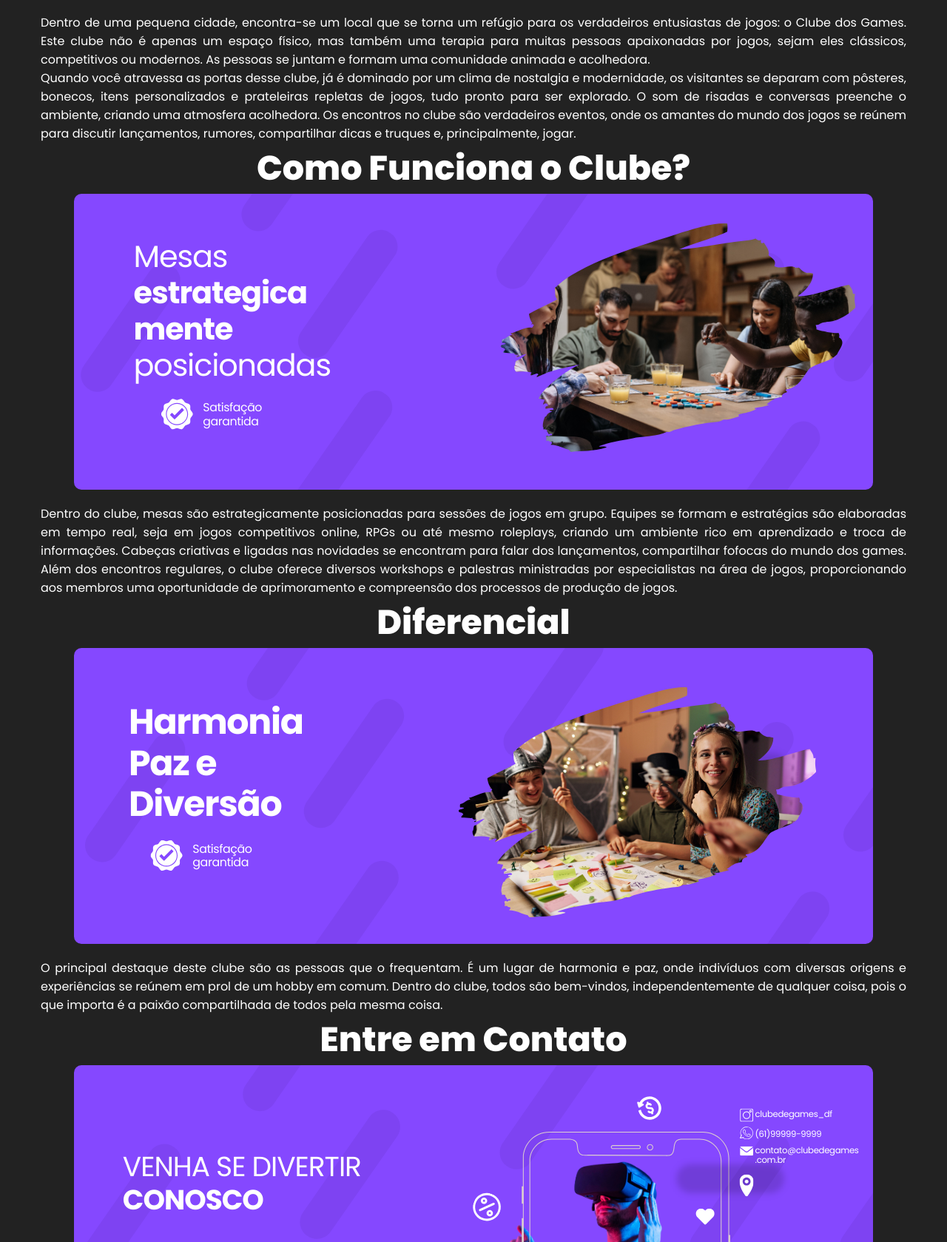
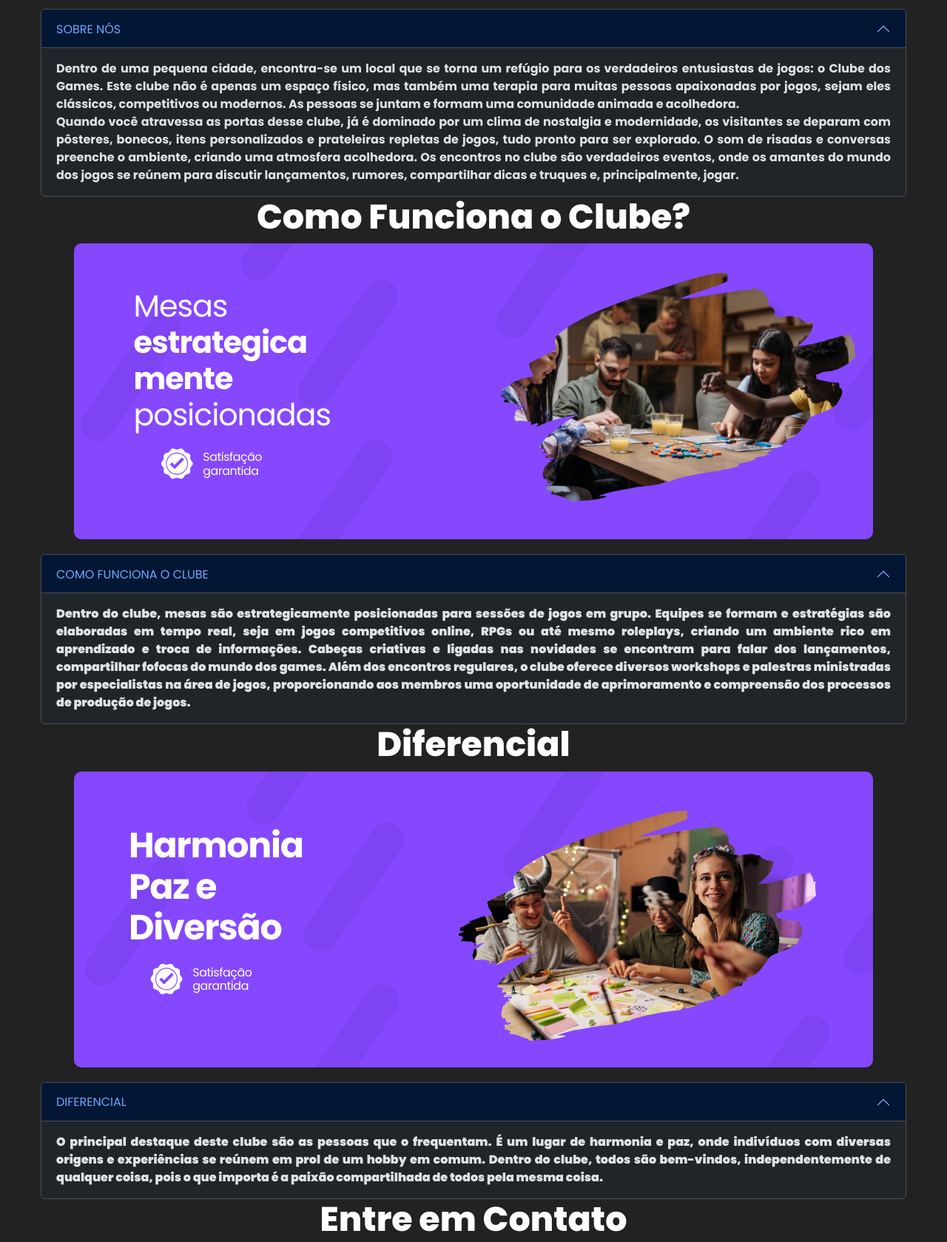
Before and after one commit to Sarahmahdavi/ADSM1A_clube_de_games, a website: page index.html in a window 1280 px wide. Shown: the part 550-2229 px from the top of the page at 74% size. Drawn offline with nearby package versions, Linux system fonts and the light colour scheme.

Commit message:
Final Bootstrap

```diff
--- a/index.html
+++ b/index.html
@@ -1,9 +1,11 @@
 <!DOCTYPE html>
-<html lang="pt-br">
+<html lang="pt-br" data-bs-theme="dark">
 <head>
     <meta charset="UTF-8">
     <meta name="viewport" content="width=device-width, initial-scale=1.0">
     <title>Clube de Games</title>
+    <link href="https://cdn.jsdelivr.net/npm/bootstrap@5.3.3/dist/css/bootstrap.min.css" rel="stylesheet" integrity="sha384-QWTKZyjpPEjISv5WaRU9OFeRpok6YctnYmDr5pNlyT2bRjXh0JMhjY6hW+ALEwIH" crossorigin="anonymous">
+
    <link rel="stylesheet" href="styles.css">
 </head>
 <body>
@@ -25,20 +27,21 @@
             <h2>Sobre Nós</h2>
             <img src="/imagens/1.png" alt="sds">
 
+            <div class="accordion" id="accordionExample">
+              <div class="accordion-item">
+                <h2 class="accordion-header">
+                  <button class="accordion-button" type="button" data-bs-toggle="collapse" data-bs-target="#collapseOne" aria-expanded="true" aria-controls="collapseOne">
+                    SOBRE NÓS
+                  </button>
+                </h2>
+                <div id="collapseOne" class="accordion-collapse collapse show" data-bs-parent="#accordionExample">
+                  <div class="accordion-body">
+                    <strong>Dentro de uma pequena cidade, encontra-se um local que se torna um refúgio para os verdadeiros entusiastas de jogos: o Clube dos Games. Este clube não é apenas um espaço físico, mas também uma terapia para muitas pessoas apaixonadas por jogos, sejam eles clássicos, competitivos ou modernos. As pessoas se juntam e formam uma comunidade animada e acolhedora.<br>
 
-            <p>Dentro de uma pequena cidade, encontra-se um local que se torna um refúgio para os
-              verdadeiros entusiastas de jogos: o Clube dos Games. Este clube não é apenas um espaço
-              físico, mas também uma terapia para muitas pessoas apaixonadas por jogos, sejam eles
-              clássicos, competitivos ou modernos. As pessoas se juntam e formam uma comunidade
-              animada e acolhedora.</p>
-
-            <p>Quando você atravessa as portas desse clube, já é dominado por um clima de nostalgia e
-              modernidade, os visitantes se deparam com pôsteres, bonecos, itens personalizados e
-              prateleiras repletas de jogos, tudo pronto para ser explorado. O som de risadas e conversas
-              preenche o ambiente, criando uma atmosfera acolhedora. Os encontros no clube são
-              verdadeiros eventos, onde os amantes do mundo dos jogos se reúnem para discutir
-              lançamentos, rumores, compartilhar dicas e truques e, principalmente, jogar.</p>
-
+                      Quando você atravessa as portas desse clube, já é dominado por um clima de nostalgia e modernidade, os visitantes se deparam com pôsteres, bonecos, itens personalizados e prateleiras repletas de jogos, tudo pronto para ser explorado. O som de risadas e conversas preenche o ambiente, criando uma atmosfera acolhedora. Os encontros no clube são verdadeiros eventos, onde os amantes do mundo dos jogos se reúnem para discutir lançamentos, rumores, compartilhar dicas e truques e, principalmente, jogar.
+                  </div>
+                </div>
+              </div>
 
 
 
@@ -47,14 +50,27 @@
         <section id="courses">
             <h2>Como Funciona o Clube?</h2>
             <img src="/imagens/2.png" alt="banner 2">
-            <p>Dentro do clube, mesas são estrategicamente posicionadas para sessões de jogos em
+            <div class="accordion" id="accordionExample">
+              <div class="accordion-item">
+                <h2 class="accordion-header">
+                  <button class="accordion-button" type="button" data-bs-toggle="collapse" data-bs-target="#collapseOne" aria-expanded="true" aria-controls="collapseOne">
+                    COMO FUNCIONA O CLUBE
+                  </button>
+                </h2>
+                <div id="collapseOne" class="accordion-collapse collapse show" data-bs-parent="#accordionExample">
+                  <div class="accordion-body">
+                    <strong>Dentro do clube, mesas são estrategicamente posicionadas para sessões de jogos em
                       grupo. Equipes se formam e estratégias são elaboradas em tempo real, seja em jogos
                       competitivos online, RPGs ou até mesmo roleplays, criando um ambiente rico em
                       aprendizado e troca de informações. Cabeças criativas e ligadas nas novidades se
                       encontram para falar dos lançamentos, compartilhar fofocas do mundo dos games. Além dos
                       encontros regulares, o clube oferece diversos workshops e palestras ministradas por
                       especialistas na área de jogos, proporcionando aos membros uma oportunidade de
-              aprimoramento e compreensão dos processos de produção de jogos.</p>
+                      aprimoramento e compreensão dos processos de produção de jogos.</strong>
+                  </div>
+                </div>
+              </div>
+
 
 
 
@@ -62,26 +78,49 @@
         <section id="admissions">
             <h2>Diferencial</h2>
             <img src="/imagens/3.png" alt="Banner 3">
-            <p>O principal destaque deste clube são as pessoas que o frequentam. É um lugar
+            <div class="accordion" id="accordionExample">
+              <div class="accordion-item">
+                <h2 class="accordion-header">
+                  <button class="accordion-button" type="button" data-bs-toggle="collapse" data-bs-target="#collapseOne" aria-expanded="true" aria-controls="collapseOne">
+                    DIFERENCIAL
+                  </button>
+                </h2>
+                <div id="collapseOne" class="accordion-collapse collapse show" data-bs-parent="#accordionExample">
+                  <div class="accordion-body">
+                    <strong>O principal destaque deste clube são as pessoas que o frequentam. É um lugar
                       de harmonia e paz, onde indivíduos com diversas origens e experiências se reúnem em prol
                       de um hobby em comum. Dentro do clube, todos são bem-vindos, independentemente de
-              qualquer coisa, pois o que importa é a paixão compartilhada de todos pela mesma coisa.</p>
+                      qualquer coisa, pois o que importa é a paixão compartilhada de todos pela mesma coisa.</strong>
+                  </div>
+                </div>
+              </div>
+
 
 
         </section>
         <section id="contact">
             <h2>Entre em Contato</h2>
             <img src="/imagens/4.png" alt="Banner 4">
-            <p>Você tem alguma dúvida, sugestão ou quer simplesmente compartilhar sua paixão por games conosco? Não hesite em nos contatar! Estamos sempre abertos para ouvir você!!. </p>
+            <div class="accordion" id="accordionExample">
+              <div class="accordion-item">
+                <h2 class="accordion-header">
+                  <button class="accordion-button" type="button" data-bs-toggle="collapse" data-bs-target="#collapseOne" aria-expanded="true" aria-controls="collapseOne">
+                    ENTRE EM CONTATO
+                  </button>
+                </h2>
+                <div id="collapseOne" class="accordion-collapse collapse show" data-bs-parent="#accordionExample">
+                  <div class="accordion-body">
+                    <strong>Você tem alguma dúvida, sugestão ou quer simplesmente compartilhar sua paixão por games conosco? Não hesite em nos contatar! Estamos sempre abertos para ouvir você!!. <br>
+                      E-mail: seuemail@exemplo.com <br>
+                      WhatsApp: (XX) XXXX-XXXX <br>Redes Sociais: @clubedosgames<br>
+                      Facebook: facebook.com/clubedosgames<br>
+                      Instagram: instagram.com/clubedosgames<br>
+                      Twitter: twitter.com/clubedosgames
+                    </strong>
+                  </div>
+                </div>
+              </div>
 
-            <p>E-mail: seuemail@exemplo.com
-
-                WhatsApp: (XX) XXXX-XXXX
-
-                Redes Sociais: @clubedosgames
-                Facebook: facebook.com/clubedosgames
-Instagram: instagram.com/clubedosgames
-Twitter: twitter.com/clubedosgames
 
                 Não se esqueça de nos seguir nas redes sociais para ficar por dentro das últimas novidades e eventos do Clube dos Games.
 
@@ -96,5 +135,6 @@ Twitter: twitter.com/clubedosgames
     <footer>
         <p>&copy; 2024 Clube de Games. Todos os direitos reservados.</p>
     </footer>
+    <script src="https://cdn.jsdelivr.net/npm/bootstrap@5.3.3/dist/js/bootstrap.bundle.min.js" integrity="sha384-YvpcrYf0tY3lHB60NNkmXc5s9fDVZLESaAA55NDzOxhy9GkcIdslK1eN7N6jIeHz" crossorigin="anonymous"></script>
 </body>
 </html>
```
Lines whose indentation alone changed are shown as unchanged.
